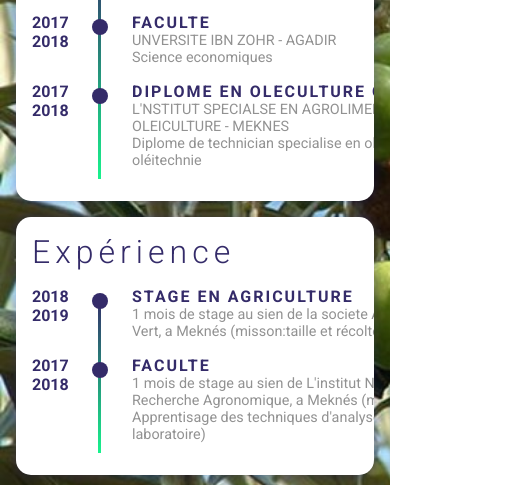
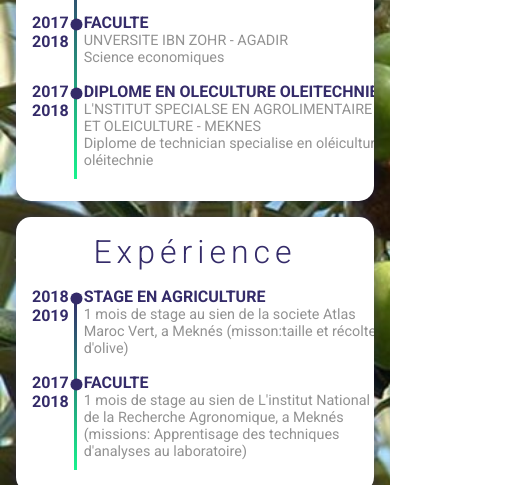
Before and after one commit to Saidfatah/Soufian-El-ismaili, a plain HTML site: page public/index.html in a window 390 px wide. Shown: the part 800-1285 px from the top of the page, 527 px wide, since content can reach past the window. Drawn offline with Linux system fonts and the light colour scheme.

Commit message:
probably the last commit

```diff
--- a/public/CSS/intro.css
+++ b/public/CSS/intro.css
@@ -43,7 +43,7 @@
     overflow: hidden;
     border-radius: 50%;
     border: 5px solid #fff;
-
+    box-shadow: 0px 0px 10px 3px var(--colorShadow);
 }
 .intro__image:hover .qoute{
     left: 50%;
--- a/public/CSS/mediaQuery.css
+++ b/public/CSS/mediaQuery.css
@@ -6,4 +6,33 @@
         text-justify: newspaper;
         width: 340px;
     }
+    .formation__title{
+        text-align: center;
+    }
+    .event__info h2 {
+        letter-spacing: 1px;
+    }
 }
+@media all and (max-width :411px){
+
+    .event__info p {
+        text-justify: newspaper;
+        width:300px;
+    }
+    .event__info h2 {
+        letter-spacing: 0px;
+    }
+    .timeLine__event {
+        width: 650px;
+    }
+    .line{
+        left: 42px;
+    }
+    .event__dot {
+        width: 15px;
+        height: 15px;
+    }
+    .background {
+        width: 100%;
+    }
+}
```
